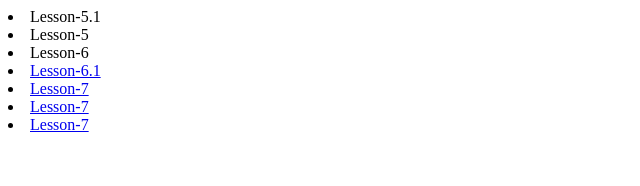
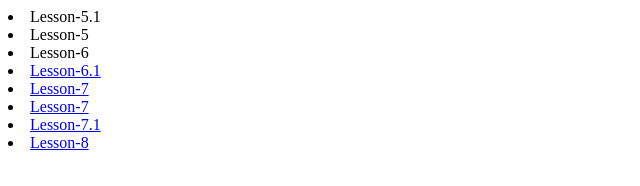
Before and after one commit to lukashuk-hub/homeworks, a plain HTML site: page index.html in a window 1280 px wide. Shown: the full height of the page, 0-640 px from the left. Drawn offline with Linux system fonts and the light colour scheme.

Commit message:
Update index.html

```diff
--- a/index.html
+++ b/index.html
@@ -20,7 +20,9 @@
 
         <li> <a href="./lesson-7.1/index.html">Lesson-7</a></li>
 
-       <li> <a href="./lesson-8/index.html">Lesson-7</a></li>
+       <li> <a href="./lesson-8/index.html">Lesson-7.1</a></li>
+
+     <li> <a href="./lesson-8/index.html">Lesson-8</a></li>
     </ol>
 
 </body>
```
